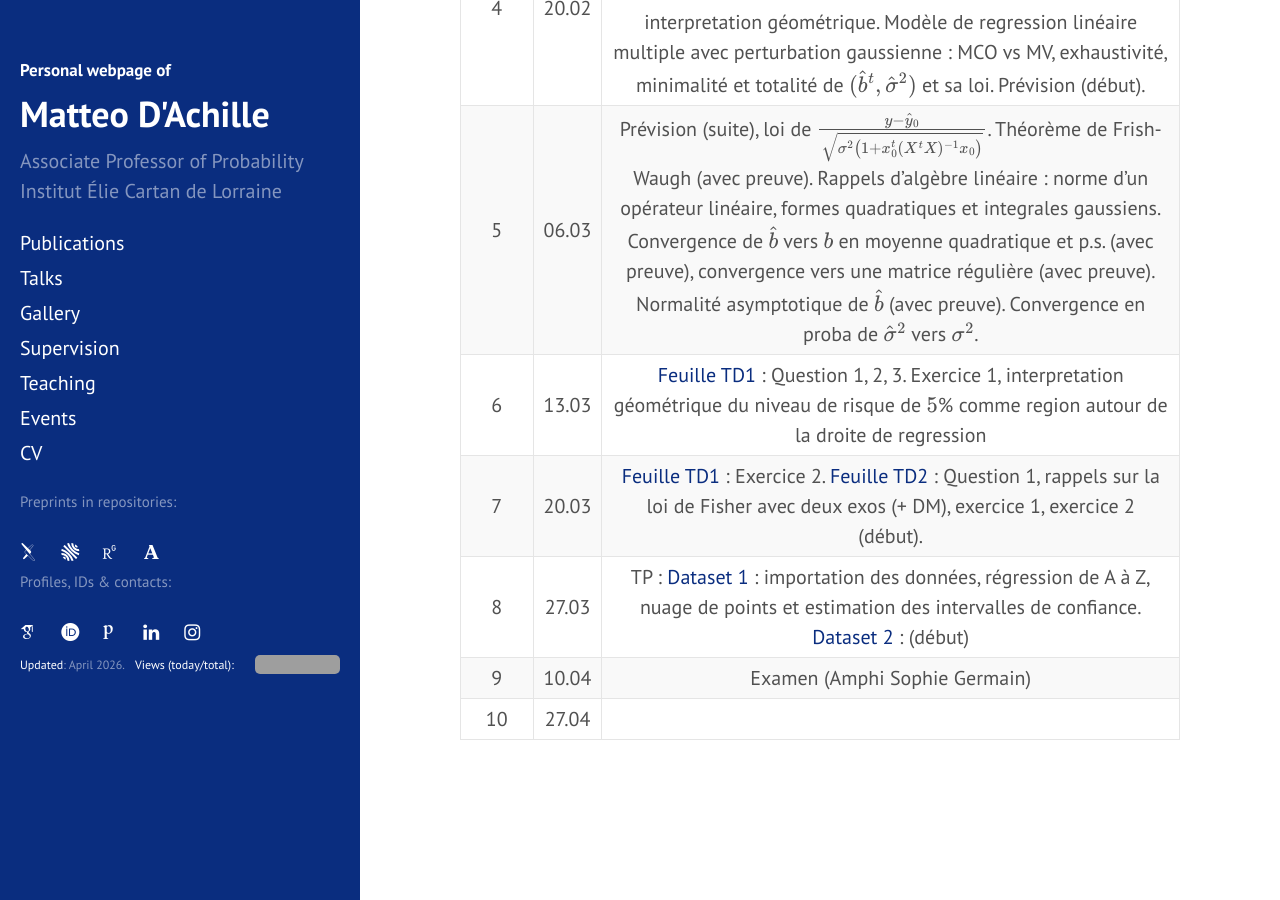
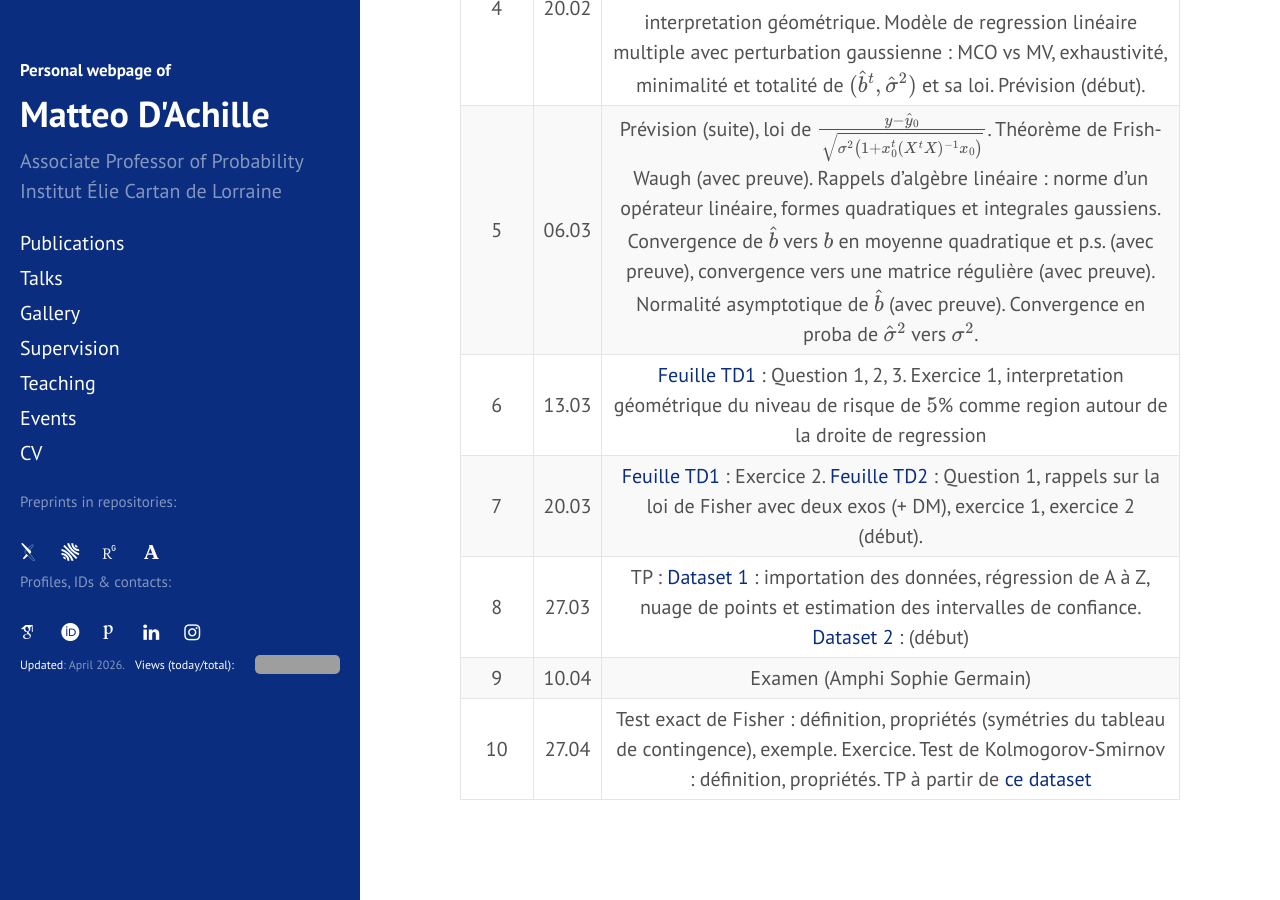
Before and after one commit to matteodachille/matteodachille.github.io, a Jekyll site: the page built from _courses/Infstat2026.md, in a window 1280 px wide and 900 px high, scrolled down 1768 px. Built offline with Jekyll 4.4.1, drawn with Linux system fonts in a browser that asks for light colours; nearby versions of some CDN libraries; some web fonts are replaced; grey boxes are pictures that could not be loaded.

Commit message:
Updated Infstat26

```diff
--- a/_courses/Infstat2026.md
+++ b/_courses/Infstat2026.md
@@ -69,4 +69,4 @@ Pour le materiel de cours ainsi que les annonces communs voir : <br/> [#](https:
 | 7 | 20.03 | [Feuille TD1](https://filesender.renater.fr/?s=download&token=32d916ae-8192-49f9-a3f4-d5f1dec077e8){:target="_blank"} : Exercice 2. [Feuille TD2](https://filesender.renater.fr/?s=download&token=3c4ad9fa-30e9-4fcc-b488-efc15ce5fb91){:target="_blank"} : Question 1, rappels sur la loi de Fisher avec deux exos (+ DM), exercice 1, exercice 2 (début).|
 | 8 | 27.03 | TP : [Dataset 1](https://filesender.renater.fr/?s=download&token=f126f722-af61-47da-a09c-ae0958db0169){:target="_blank"} : importation des données, régression de A à Z, nuage de points et estimation des intervalles de confiance. [Dataset 2](https://filesender.renater.fr/?s=download&token=2cde527d-e5cc-4360-8acc-819946a087a1){:target="_blank"} : (début)|
 | 9 | 10.04 | Examen (Amphi Sophie Germain) |
-| 10 | 27.04 |  |
+| 10 | 27.04 | Test exact de Fisher : définition, propriétés (symétries du tableau de contingence), exemple. Exercice. Test de Kolmogorov-Smirnov : définition, propriétés. TP à partir de [ce dataset](https://filesender.renater.fr/?s=download&token=87f3dc72-125a-4ab3-8ae2-9bc5edb4418f){:target="_blank"}  |
```
